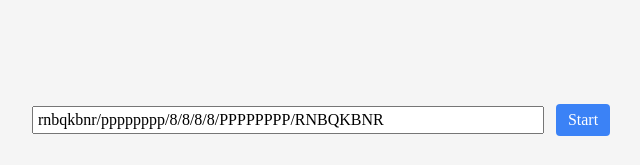
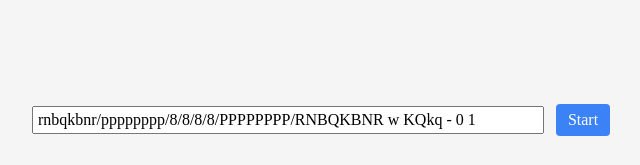
Before and after one commit to cp-alley/chess, a website with bundled scripts: page index.html in a window 1280 px wide. Shown: the top 165 px of the page, 319-959 px from the left. Built offline with nearby package versions, Linux system fonts and the light colour scheme.

Commit message:
Update starting FEN

```diff
--- a/board.ts
+++ b/board.ts
@@ -1,6 +1,7 @@
 const FILES = "abcdefgh";
 const PIECE_SYMBOLS = "KQRBNPkqrbnp";
-const DEFAULT_POSITION = "rnbqkbnr/pppppppp/8/8/8/8/PPPPPPPP/RNBQKBNR";
+const DEFAULT_POSITION =
+  "rnbqkbnr/pppppppp/8/8/8/8/PPPPPPPP/RNBQKBNR w KQkq - 0 1";
 const SQUARE_SIZE = 80;
 
 const $board = $("#chessboard") as JQuery<HTMLDivElement>;
@@ -175,17 +176,17 @@ class Board {
   //   // this.dropPiece($targetSquare);
   // };
   dragPiece = (e: JQuery.DragStartEvent) => {
-    this.beingDragged = $(e.target) as JQuery<HTMLImageElement>
-  }
+    this.beingDragged = $(e.target) as JQuery<HTMLImageElement>;
+  };
 
   dragOver = (e: JQuery.DragOverEvent) => {
-    e.preventDefault()
-  }
+    e.preventDefault();
+  };
 
   dropPiece = (e: JQuery.DropEvent) => {
-    const square = $(e.target)
-    square.append(this.beingDragged as JQuery<HTMLImageElement>)
-  }
+    const square = $(e.target);
+    square.append(this.beingDragged as JQuery<HTMLImageElement>);
+  };
 
   handleSubmit = (e: JQuery.SubmitEvent) => {
     e.preventDefault();
@@ -199,6 +200,7 @@ const init = () => {
   const newBoard = new Board();
   newBoard.drawBoard();
   $positionForm.on("submit", newBoard.handleSubmit);
+  $positionInput.val(DEFAULT_POSITION);
   $board
     .on("dragstart", ".square", newBoard.dragPiece)
     .on("dragover", newBoard.dragOver)
--- a/index.html
+++ b/index.html
@@ -8,7 +8,7 @@
 </head>
 <body>
   <form id="start-position">
-    <input id="fen-string" type="text" value="rnbqkbnr/pppppppp/8/8/8/8/PPPPPPPP/RNBQKBNR">
+    <input id="fen-string" type="text">
     <button type="submit">Start</button>
   </form>
   <div id="chessboard"></div>
```
